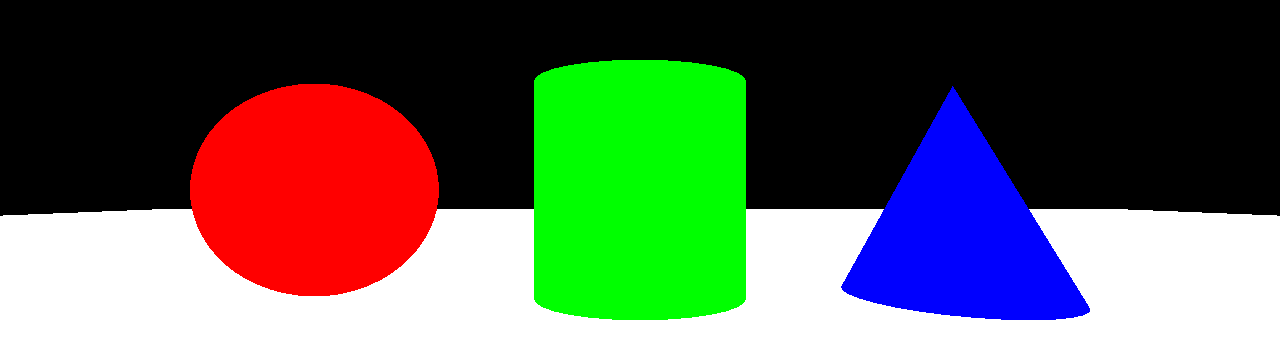
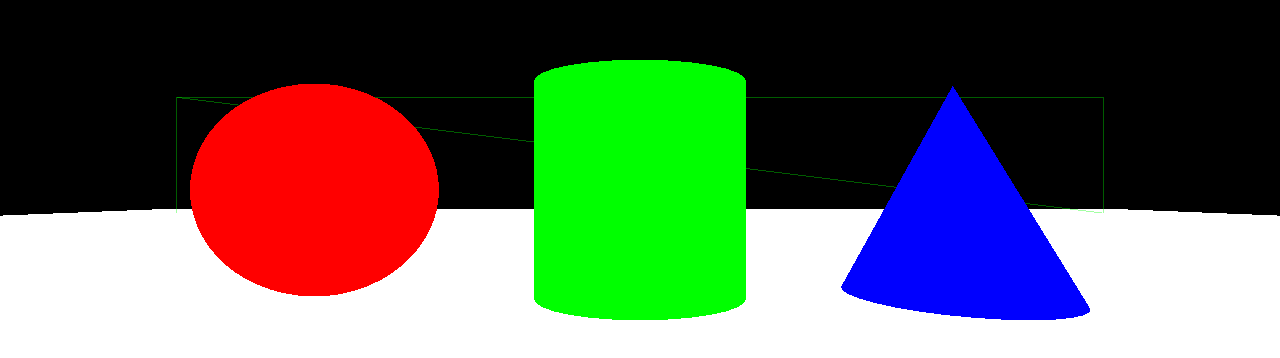
Before and after one commit to Narayanan6107/voidlabs, a plain HTML site: page Narayanan/index.html in a window 1280 px wide. Shown: the part 210-568 px from the top of the page. Drawn offline with nearby package versions, Linux system fonts and the light colour scheme; animation ran at ten frames a second.

Commit message:
Jumping and World border added

```diff
--- a/Narayanan/index.html
+++ b/Narayanan/index.html
@@ -3,7 +3,7 @@
 <head>
   <meta charset="UTF-8">
   <meta name="viewport" content="width=device-width, initial-scale=1.0">
-  <title>Camera Movement with WASD and Mouse Turning</title>
+  <title>Camera Movement with WASD, Mouse Turning, and Jumping</title>
   <style>
     body { margin: 0; }
     canvas { display: block; }
@@ -22,15 +22,21 @@
     // Set the background color to black
     scene.background = new THREE.Color(0x000000);
 
-    // Create a white floor (plane geometry)
-    const floorGeometry = new THREE.PlaneGeometry(100, 100);
+    // Create a solid floor
+    const floorGeometry = new THREE.BoxGeometry(100, 2, 100);
     const floorMaterial = new THREE.MeshBasicMaterial({ color: 0xffffff });
     const floor = new THREE.Mesh(floorGeometry, floorMaterial);
-    floor.rotation.x = -Math.PI / 2;
-    floor.position.y = -1;
+    floor.position.y = -2;
     scene.add(floor);
 
-    // Create some shapes
+    // Create a translucent boundary
+    const boundaryGeometry = new THREE.BoxGeometry(80, 10, 80);
+    const boundaryMaterial = new THREE.MeshBasicMaterial({ color: 0x00ff00, transparent: true, opacity: 0.2, wireframe: true });
+    const boundary = new THREE.Mesh(boundaryGeometry, boundaryMaterial);
+    boundary.position.set(0, 4, 0);
+    scene.add(boundary);
+
+    // Create 3D objects
     const sphere = new THREE.Mesh(new THREE.SphereGeometry(1, 32, 32), new THREE.MeshBasicMaterial({ color: 0xff0000 }));
     sphere.position.set(-3, 1, 0);
     scene.add(sphere);
@@ -48,28 +54,6 @@
     button.position.set(0, 1, -5);
     scene.add(button);
 
-    // Camera position
-    camera.position.set(0, 1, 5);
-    const speed = 0.05;
-    const keys = { w: false, a: false, s: false, d: false };
-    let isMouseDown = false;
-    let previousMouseX = 0;
-    const rotationSpeed = 0.005;
-
-    // Keyboard movement input
-    window.addEventListener('keydown', (event) => { keys[event.key] = true; });
-    window.addEventListener('keyup', (event) => { keys[event.key] = false; });
-
-    // Mouse movement tracking
-    window.addEventListener('mousedown', (event) => { isMouseDown = true; previousMouseX = event.clientX; });
-    window.addEventListener('mouseup', () => { isMouseDown = false; });
-    window.addEventListener('mousemove', (event) => {
-      if (isMouseDown) {
-        camera.rotation.y -= (event.clientX - previousMouseX) * rotationSpeed;
-        previousMouseX = event.clientX;
-      }
-    });
-
     // Raycasting for button interaction
     const raycaster = new THREE.Raycaster();
     const mouse = new THREE.Vector2();
@@ -79,6 +63,37 @@
       raycaster.setFromCamera(mouse, camera);
       if (raycaster.intersectObject(button).length > 0) {
         window.location.href = "congrats.html";
+      }
+    });
+
+    // Camera position
+    camera.position.set(0, 1, 5);
+    const speed = 0.05;
+    const jumpSpeed = 0.2;
+    let velocityY = 0;
+    let isJumping = false;
+    const keys = { w: false, a: false, s: false, d: false, space: false };
+    let isMouseDown = false;
+    let previousMouseX = 0;
+    const rotationSpeed = 0.005;
+
+    // Keyboard movement input
+    window.addEventListener('keydown', (event) => {
+      if (event.code === 'Space' && !isJumping) {
+        velocityY = jumpSpeed;
+        isJumping = true;
+      }
+      keys[event.key.toLowerCase()] = true;
+    });
+    window.addEventListener('keyup', (event) => { keys[event.key.toLowerCase()] = false; });
+
+    // Mouse movement tracking
+    window.addEventListener('mousedown', (event) => { isMouseDown = true; previousMouseX = event.clientX; });
+    window.addEventListener('mouseup', () => { isMouseDown = false; });
+    window.addEventListener('mousemove', (event) => {
+      if (isMouseDown) {
+        camera.rotation.y -= (event.clientX - previousMouseX) * rotationSpeed;
+        previousMouseX = event.clientX;
       }
     });
 
@@ -95,6 +110,18 @@
       if (keys.a) camera.position.addScaledVector(right, -speed);
       if (keys.d) camera.position.addScaledVector(right, speed);
 
+      // Jump physics
+      camera.position.y += velocityY;
+      if (isJumping) velocityY -= 0.004; // Reduced gravity effect for longer airtime
+      if (camera.position.y <= 1) { // Ground collision
+        camera.position.y = 1;
+        isJumping = false;
+      }
+
+      // Boundary constraints
+      camera.position.x = Math.max(-40, Math.min(40, camera.position.x));
+      camera.position.z = Math.max(-40, Math.min(40, camera.position.z));
+
       renderer.render(scene, camera);
     }
     animate();
```
